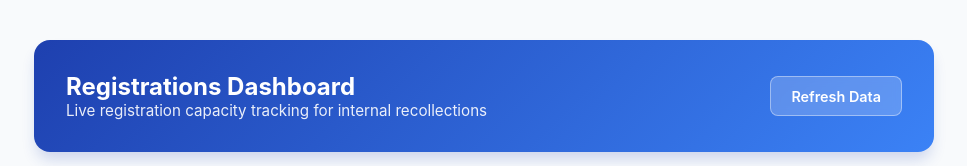
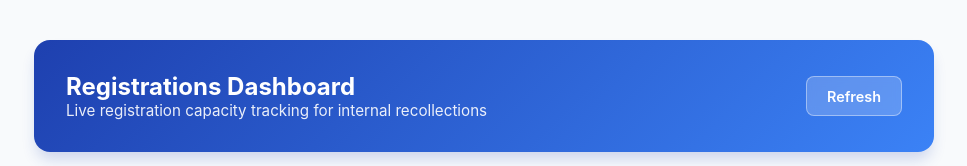
Before and after one commit to cedarcrestcc/cedarcrestcc.github.io, a plain HTML site: page admin.html in a window 1280 px wide. Shown: the top 166 px of the page, without its empty margins (156-1123 px from the left). Drawn offline with Linux system fonts and the light colour scheme; no server answers.

Commit message:
Update admin.html

```diff
--- a/admin.html
+++ b/admin.html
@@ -231,7 +231,7 @@
         errorBanner.style.display = 'block';
       } finally {
         refreshBtn.disabled = false;
-        refreshBtn.textContent = 'Refresh Data';
+        refreshBtn.textContent = 'Refresh';
       }
 
       renderEventMetrics();
```
